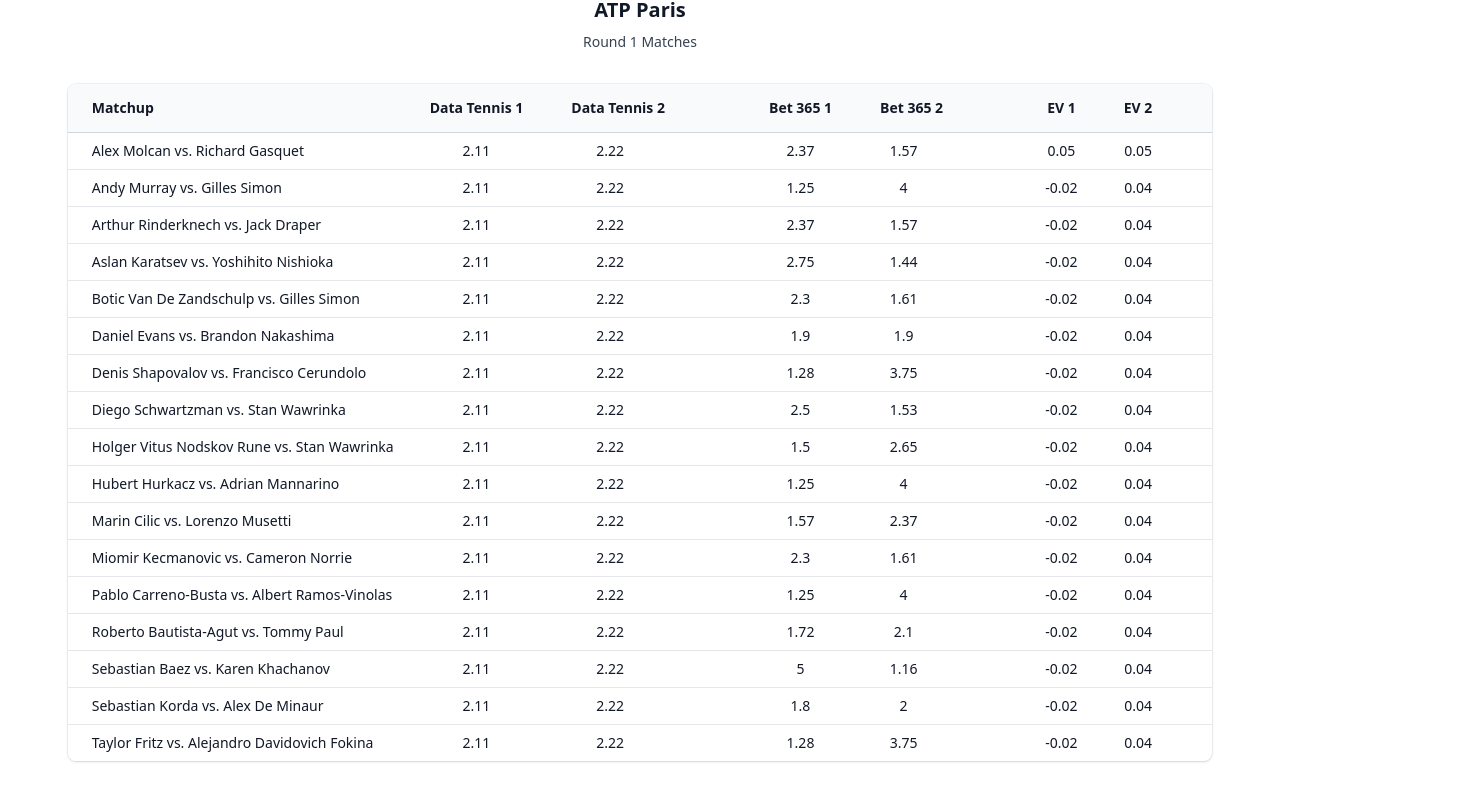
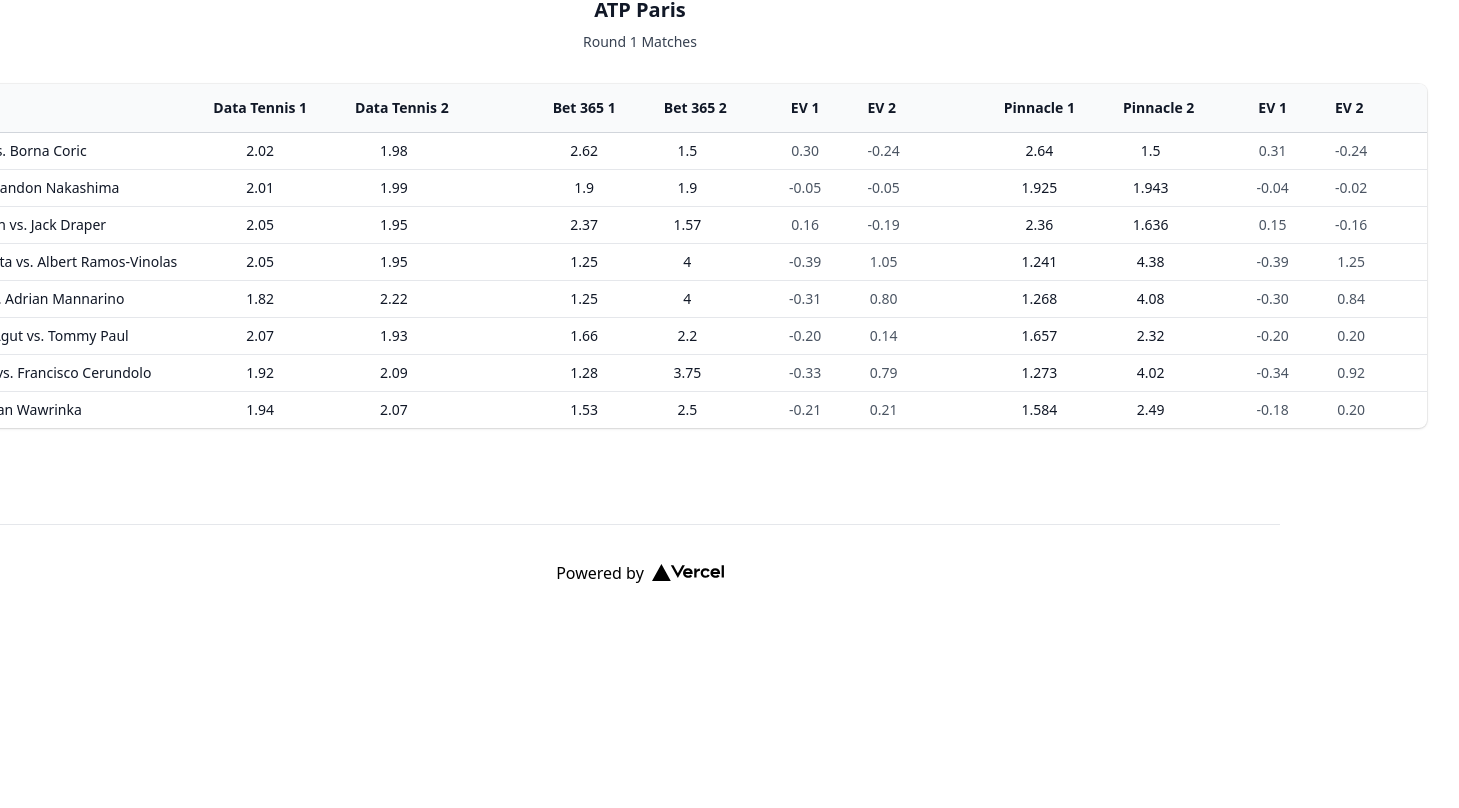
Before and after one commit to Aleksipa/Tennis-web, a Next.js app: page / in a window 1280 px wide. Shown: the part 212-1020 px from the top of the page, 1459 px wide, since content can reach past the window. After the commit the page ends 840 px from the top, so only its background shows below. Built offline with nearby package versions, Linux system fonts and the light colour scheme.

Commit message:
Add odds

```diff
--- /dev/null
+++ b/components/info.tsx
@@ -0,0 +1,73 @@
+import { Fragment, useState } from "react";
+import { Dialog, Transition } from "@headlessui/react";
+import { CheckIcon } from "@heroicons/react/24/outline";
+
+export default function Popup() {
+  const [open, setOpen] = useState(true);
+
+  return (
+    <Transition.Root show={open} as={Fragment}>
+      <Dialog as="div" className="relative z-10" onClose={setOpen}>
+        <Transition.Child
+          as={Fragment}
+          enter="ease-out duration-300"
+          enterFrom="opacity-0"
+          enterTo="opacity-100"
+          leave="ease-in duration-200"
+          leaveFrom="opacity-100"
+          leaveTo="opacity-0"
+        >
+          <div className="fixed inset-0 bg-gray-500 bg-opacity-75 transition-opacity" />
+        </Transition.Child>
+
+        <div className="fixed inset-0 z-10 overflow-y-auto">
+          <div className="flex min-h-full items-end justify-center p-4 text-center sm:items-center sm:p-0">
+            <Transition.Child
+              as={Fragment}
+              enter="ease-out duration-300"
+              enterFrom="opacity-0 translate-y-4 sm:translate-y-0 sm:scale-95"
+              enterTo="opacity-100 translate-y-0 sm:scale-100"
+              leave="ease-in duration-200"
+              leaveFrom="opacity-100 translate-y-0 sm:scale-100"
+              leaveTo="opacity-0 translate-y-4 sm:translate-y-0 sm:scale-95"
+            >
+              <Dialog.Panel className="relative transform overflow-hidden rounded-lg bg-white px-4 pt-5 pb-4 text-left shadow-xl transition-all sm:my-8 sm:w-full sm:max-w-sm sm:p-6">
+                <div>
+                  <div className="mx-auto flex h-12 w-12 items-center justify-center rounded-full bg-green-100">
+                    <CheckIcon
+                      className="h-6 w-6 text-green-600"
+                      aria-hidden="true"
+                    />
+                  </div>
+                  <div className="mt-3 text-center sm:mt-5">
+                    <Dialog.Title
+                      as="h3"
+                      className="text-lg font-medium leading-6 text-gray-900"
+                    >
+                      Payment successful
+                    </Dialog.Title>
+                    <div className="mt-2">
+                      <p className="text-sm text-gray-500">
+                        Lorem ipsum dolor sit amet consectetur adipisicing elit.
+                        Consequatur amet labore.
+                      </p>
+                    </div>
+                  </div>
+                </div>
+                <div className="mt-5 sm:mt-6">
+                  <button
+                    type="button"
+                    className="inline-flex w-full justify-center rounded-md border border-transparent bg-indigo-600 px-4 py-2 text-base font-medium text-white shadow-sm hover:bg-indigo-700 focus:outline-none focus:ring-2 focus:ring-indigo-500 focus:ring-offset-2 sm:text-sm"
+                    onClick={() => setOpen(false)}
+                  >
+                    Go back to dashboard
+                  </button>
+                </div>
+              </Dialog.Panel>
+            </Transition.Child>
+          </div>
+        </div>
+      </Dialog>
+    </Transition.Root>
+  );
+}
--- a/package.json
+++ b/package.json
@@ -6,6 +6,8 @@
     "start": "next start"
   },
   "dependencies": {
+    "@headlessui/react": "^1.7.3",
+    "@heroicons/react": "^2.0.12",
     "next": "latest",
     "react": "18.2.0",
     "react-dom": "18.2.0"
--- a/pages/index.tsx
+++ b/pages/index.tsx
@@ -1,160 +1,112 @@
 import type { NextPage } from "next";
 import Head from "next/head";
 import Image from "next/image";
+import Popup from "../components/info";
 
 const matches = [
   {
-    matchup: "Alex Molcan vs. Richard Gasquet",
-    data_tennis_1: 2.11,
-    data_tennis_2: 2.22,
+    bet365_1: 2.62,
+    bet365_2: 1.5,
+    data_tennis_1: 2.02,
+    data_tennis_2: 1.98,
+    EV_1: "0.30",
+    EV_2: "-0.24",
+    matchup: "Corentin Moutet vs. Borna Coric",
+    Pinnacle_1: 2.64,
+    Pinnacle_2: 1.5,
+    Pinnacle_EV_1: "0.31",
+    Pinnacle_EV_2: "-0.24",
+  },
+  {
+    bet365_1: 1.9,
+    bet365_2: 1.9,
+    data_tennis_1: 2.01,
+    data_tennis_2: 1.99,
+    EV_1: "-0.05",
+    EV_2: "-0.05",
+    matchup: "Daniel Evans vs. Brandon Nakashima",
+    Pinnacle_1: 1.925,
+    Pinnacle_2: 1.943,
+    Pinnacle_EV_1: "-0.04",
+    Pinnacle_EV_2: "-0.02",
+  },
+  {
     bet365_1: 2.37,
     bet365_2: 1.57,
-    EV_1: 0.05,
-    EV_2: 0.05,
+    data_tennis_1: 2.05,
+    data_tennis_2: 1.95,
+    EV_1: "0.16",
+    EV_2: "-0.19",
+    matchup: "Arthur Rinderknech vs. Jack Draper",
+    Pinnacle_1: 2.36,
+    Pinnacle_2: 1.636,
+    Pinnacle_EV_1: "0.15",
+    Pinnacle_EV_2: "-0.16",
   },
   {
-    matchup: "Andy Murray vs. Gilles Simon",
-    data_tennis_1: 2.11,
-    data_tennis_2: 2.22,
     bet365_1: 1.25,
-    bet365_2: 4.0,
-    EV_1: -0.02,
-    EV_2: 0.04,
+    bet365_2: 4,
+    data_tennis_1: 2.05,
+    data_tennis_2: 1.95,
+    EV_1: "-0.39",
+    EV_2: "1.05",
+    matchup: "Pablo Carreno-Busta vs. Albert Ramos-Vinolas",
+    Pinnacle_1: 1.241,
+    Pinnacle_2: 4.38,
+    Pinnacle_EV_1: "-0.39",
+    Pinnacle_EV_2: "1.25",
   },
   {
-    matchup: "Arthur Rinderknech vs. Jack Draper",
-    data_tennis_1: 2.11,
+    bet365_1: 1.25,
+    bet365_2: 4,
+    data_tennis_1: 1.82,
     data_tennis_2: 2.22,
-    bet365_1: 2.37,
-    bet365_2: 1.57,
-    EV_1: -0.02,
-    EV_2: 0.04,
+    EV_1: "-0.31",
+    EV_2: "0.80",
+    matchup: "Hubert Hurkacz vs. Adrian Mannarino",
+    Pinnacle_1: 1.268,
+    Pinnacle_2: 4.08,
+    Pinnacle_EV_1: "-0.30",
+    Pinnacle_EV_2: "0.84",
   },
   {
-    matchup: "Aslan Karatsev vs. Yoshihito Nishioka",
-    data_tennis_1: 2.11,
-    data_tennis_2: 2.22,
-    bet365_1: 2.75,
-    bet365_2: 1.44,
-    EV_1: -0.02,
-    EV_2: 0.04,
+    bet365_1: 1.66,
+    bet365_2: 2.2,
+    data_tennis_1: 2.07,
+    data_tennis_2: 1.93,
+    EV_1: "-0.20",
+    EV_2: "0.14",
+    matchup: "Roberto Bautista-Agut vs. Tommy Paul",
+    Pinnacle_1: 1.657,
+    Pinnacle_2: 2.32,
+    Pinnacle_EV_1: "-0.20",
+    Pinnacle_EV_2: "0.20",
   },
   {
-    matchup: "Botic Van De Zandschulp vs. Gilles Simon",
-    data_tennis_1: 2.11,
-    data_tennis_2: 2.22,
-    bet365_1: 2.3,
-    bet365_2: 1.61,
-    EV_1: -0.02,
-    EV_2: 0.04,
+    bet365_1: 1.28,
+    bet365_2: 3.75,
+    data_tennis_1: 1.92,
+    data_tennis_2: 2.09,
+    EV_1: "-0.33",
+    EV_2: "0.79",
+    matchup: "Denis Shapovalov vs. Francisco Cerundolo",
+    Pinnacle_1: 1.273,
+    Pinnacle_2: 4.02,
+    Pinnacle_EV_1: "-0.34",
+    Pinnacle_EV_2: "0.92",
   },
   {
-    matchup: "Daniel Evans vs. Brandon Nakashima",
-    data_tennis_1: 2.11,
-    data_tennis_2: 2.22,
-    bet365_1: 1.9,
-    bet365_2: 1.9,
-    EV_1: -0.02,
-    EV_2: 0.04,
-  },
-  {
-    matchup: "Denis Shapovalov vs. Francisco Cerundolo",
-    data_tennis_1: 2.11,
-    data_tennis_2: 2.22,
-    bet365_1: 1.28,
-    bet365_2: 3.75,
-    EV_1: -0.02,
-    EV_2: +0.04,
-  },
-  {
-    matchup: "Diego Schwartzman vs. Stan Wawrinka",
-    data_tennis_1: 2.11,
-    data_tennis_2: 2.22,
-    bet365_1: 2.5,
-    bet365_2: 1.53,
-    EV_1: -0.02,
-    EV_2: 0.04,
-  },
-  {
-    matchup: "Holger Vitus Nodskov Rune vs. Stan Wawrinka",
-    data_tennis_1: 2.11,
-    data_tennis_2: 2.22,
-    bet365_1: 1.5,
-    bet365_2: 2.65,
-    EV_1: -0.02,
-    EV_2: 0.04,
-  },
-  {
-    matchup: "Hubert Hurkacz vs. Adrian Mannarino",
-    data_tennis_1: 2.11,
-    data_tennis_2: 2.22,
-    bet365_1: 1.25,
-    bet365_2: 4.0,
-    EV_1: -0.02,
-    EV_2: 0.04,
-  },
-  {
-    matchup: "Marin Cilic vs. Lorenzo Musetti",
-    data_tennis_1: 2.11,
-    data_tennis_2: 2.22,
-    bet365_1: 1.57,
-    bet365_2: 2.37,
-    EV_1: -0.02,
-    EV_2: 0.04,
-  },
-  {
-    matchup: "Miomir Kecmanovic vs. Cameron Norrie",
-    data_tennis_1: 2.11,
-    data_tennis_2: 2.22,
-    bet365_1: 2.3,
-    bet365_2: 1.61,
-    EV_1: -0.02,
-    EV_2: 0.04,
-  },
-  {
-    matchup: "Pablo Carreno-Busta vs. Albert Ramos-Vinolas",
-    data_tennis_1: 2.11,
-    data_tennis_2: 2.22,
-    bet365_1: 1.25,
-    bet365_2: 4.0,
-    EV_1: -0.02,
-    EV_2: 0.04,
-  },
-  {
-    matchup: "Roberto Bautista-Agut vs. Tommy Paul",
-    data_tennis_1: 2.11,
-    data_tennis_2: 2.22,
-    bet365_1: 1.72,
-    bet365_2: 2.1,
-    EV_1: -0.02,
-    EV_2: 0.04,
-  },
-  {
-    matchup: "Sebastian Baez vs. Karen Khachanov",
-    data_tennis_1: 2.11,
-    data_tennis_2: 2.22,
-    bet365_1: 5.0,
-    bet365_2: 1.16,
-    EV_1: -0.02,
-    EV_2: 0.04,
-  },
-  {
-    matchup: "Sebastian Korda vs. Alex De Minaur",
-    data_tennis_1: 2.11,
-    data_tennis_2: 2.22,
-    bet365_1: 1.8,
-    bet365_2: 2.0,
-    EV_1: -0.02,
-    EV_2: 0.04,
-  },
-  {
-    matchup: "Taylor Fritz vs. Alejandro Davidovich Fokina",
-    data_tennis_1: 2.11,
-    data_tennis_2: 2.22,
-    bet365_1: 1.28,
-    bet365_2: 3.75,
-    EV_1: -0.02,
-    EV_2: 0.04,
+    bet365_1: 1.53,
+    bet365_2: 2.5,
+    data_tennis_1: 1.94,
+    data_tennis_2: 2.07,
+    EV_1: "-0.21",
+    EV_2: "0.21",
+    matchup: "Holger Rune vs. Stan Wawrinka",
+    Pinnacle_1: 1.584,
+    Pinnacle_2: 2.49,
+    Pinnacle_EV_1: "-0.18",
+    Pinnacle_EV_2: "0.20",
   },
 ];
 
@@ -175,7 +127,6 @@
           This is the site for finding the most profitable tennis matches to bet
           on.
         </p>
-
         <div className="px-4 sm:px-6 lg:px-8 lg:pt-24">
           <div className="sm:flex sm:items-center">
             <div className="sm:flex-auto">
@@ -216,9 +167,33 @@
                         </th>
                         <th
                           scope="col"
+                          className="whitespace-nowrap px-6 pr-10 py-3.5 text-left text-sm font-semibold text-gray-900"
+                        >
+                          Bet 365 2
+                        </th>
+                        <th
+                          scope="col"
+                          className="whitespace-nowrap px-6 py-3.5 text-left text-sm font-semibold text-gray-900"
+                        >
+                          EV 1
+                        </th>
+                        <th
+                          scope="col"
                           className="whitespace-nowrap px-6 pr-20 py-3.5 text-left text-sm font-semibold text-gray-900"
                         >
-                          Bet 365 2
+                          EV 2
+                        </th>
+                        <th
+                          scope="col"
+                          className="whitespace-nowrap px-6 py-3.5 text-left text-sm font-semibold text-gray-900"
+                        >
+                          Pinnacle 1
+                        </th>
+                        <th
+                          scope="col"
+                          className="whitespace-nowrap px-6 pr-10 py-3.5 text-left text-sm font-semibold text-gray-900"
+                        >
+                          Pinnacle 2
                         </th>
                         <th
                           scope="col"
@@ -232,6 +207,7 @@
                         >
                           EV 2
                         </th>
+
                         <th
                           scope="col"
                           className="relative whitespace-nowrap py-3.5 pl-3 pr-4 sm:pr-6"
@@ -255,14 +231,26 @@
                           <td className="whitespace-nowrap px-2 py-2 text-sm text-gray-900">
                             {match.bet365_1}
                           </td>
-                          <td className="whitespace-nowrap px-2 pr-20 py-2 text-sm text-gray-900">
+                          <td className="whitespace-nowrap px-2 pr-10 py-2 text-sm text-gray-900">
                             {match.bet365_2}
                           </td>
-                          <td className="whitespace-nowrap px-2 py-2 text-sm text-gray-900">
+                          <td className="whitespace-nowrap px-2 py-2 text-sm text-gray-600">
                             {match.EV_1}
                           </td>
+                          <td className="whitespace-nowrap px-6 pr-20 py-2 text-sm text-gray-600">
+                            {match.EV_2}
+                          </td>
                           <td className="whitespace-nowrap px-2 py-2 text-sm text-gray-900">
-                            {match.EV_2}
+                            {match.Pinnacle_1}
+                          </td>
+                          <td className="whitespace-nowrap px-2 pr-10 py-2 text-sm text-gray-900">
+                            {match.Pinnacle_2}
+                          </td>
+                          <td className="whitespace-nowrap px-2 py-2 text-sm text-gray-600">
+                            {match.Pinnacle_EV_1}
+                          </td>
+                          <td className="whitespace-nowrap px-6 py-2 text-sm text-gray-600">
+                            {match.Pinnacle_EV_2}
                           </td>
                         </tr>
                       ))}
```
Also changed, not shown: 2 other files (tests, documents, lock files or other folders).
